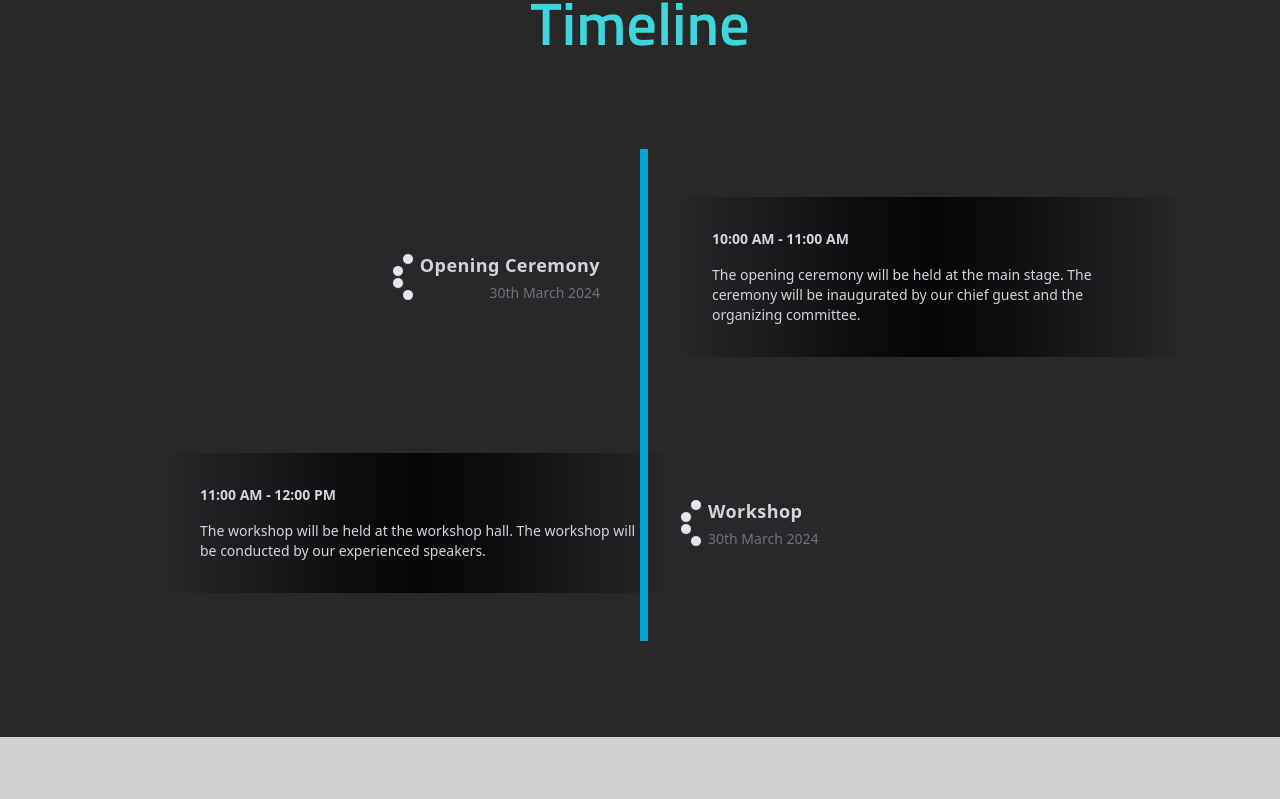
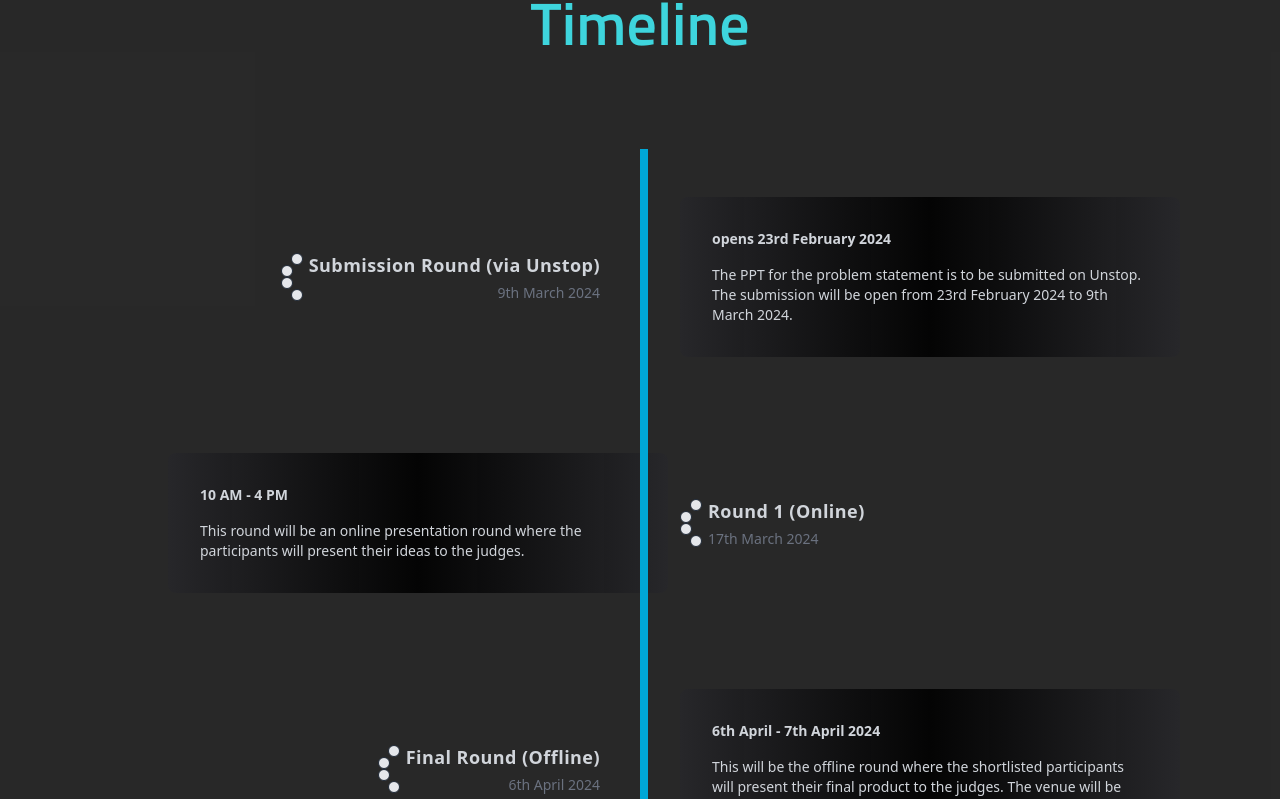
Before and after one commit to dipesh2508/ieee-delhi-hackquest, a Next.js app: page / in a window 1280 px wide. Shown: the part 1981-2780 px from the top of the page. Built offline with nearby package versions, Linux system fonts and the light colour scheme.

Commit message:
fix:new timeline data, hided sponsor section

```diff
--- a/src/app/page.tsx
+++ b/src/app/page.tsx
@@ -12,7 +12,7 @@ export default function Home() {
       <About />
       <Tracks />
       <Timeline />
-      <Sponsors />
+      {/* <Sponsors /> */}
       <FAQs />
       <div className="relative -z-10">
         <ParticleBackground />
--- a/src/constants/timeline.ts
+++ b/src/constants/timeline.ts
@@ -9,16 +9,23 @@ export interface ITimelineProps {
 export const timelineData: ITimelineProps[] = [
     {
         left: false,
-        title: "Opening Ceremony",
-        date: "30th March 2024",
-        time: "10:00 AM - 11:00 AM",
-        description: "The opening ceremony will be held at the main stage. The ceremony will be inaugurated by our chief guest and the organizing committee."
+        title: "Submission Round (via Unstop)",
+        date: "9th March 2024",
+        time: "opens 23rd February 2024",
+        description: "The PPT for the problem statement is to be submitted on Unstop. The submission will be open from 23rd February 2024 to 9th March 2024."
     },
     {
         left: true,
-        title: "Workshop",
-        date: "30th March 2024",
-        time: "11:00 AM - 12:00 PM",
-        description: "The workshop will be held at the workshop hall. The workshop will be conducted by our experienced speakers."
-    }
+        title: "Round 1 (Online)",
+        date: "17th March 2024",
+        time: "10 AM - 4 PM",
+        description: "This round will be an online presentation round where the participants will present their ideas to the judges."
+    },
+    {
+        left: false,
+        title: "Final Round (Offline)",
+        date: "6th April 2024",
+        time: "6th April - 7th April 2024",
+        description: "This will be the offline round where the shortlisted participants will present their final product to the judges. The venue will be announced soon."
+    },
 ]
```
